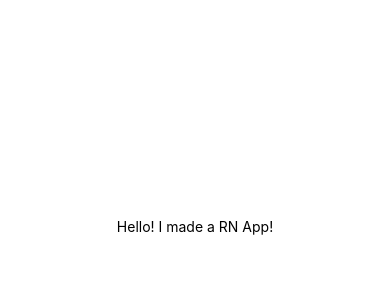
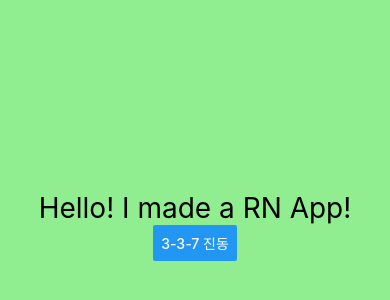
Before and after one commit to EumMericano-Study/NomadWeather, a React Native app: screen / in a window 390 px wide. Shown: the part 196-496 px from the top of the page. Built offline with nearby package versions, Linux system fonts and the light colour scheme.

Commit message:
feat: 진동 테스트

```diff
--- a/App.tsx
+++ b/App.tsx
@@ -1,11 +1,15 @@
 import { StatusBar } from "expo-status-bar";
-import { StyleSheet, Text, View } from "react-native";
+import { StyleSheet, Text, View, Button, Vibration } from "react-native";
 
 export default function App() {
     return (
         <View style={styles.container}>
-            <Text>Hello! I made a RN App!</Text>
-            <StatusBar style="auto" />
+            <Text style={styles.text}>Hello! I made a RN App!</Text>
+            <Button
+                title="3-3-7 진동"
+                onPress={() => Vibration.vibrate([3, 3, 7], true)}
+            />
+            <StatusBar style="light" />
         </View>
     );
 }
@@ -13,8 +17,11 @@ export default function App() {
 const styles = StyleSheet.create({
     container: {
         flex: 1,
-        backgroundColor: "#fff",
+        backgroundColor: "lightgreen",
         alignItems: "center",
         justifyContent: "center",
     },
+    text: {
+        fontSize: 28,
+    },
 });
```
